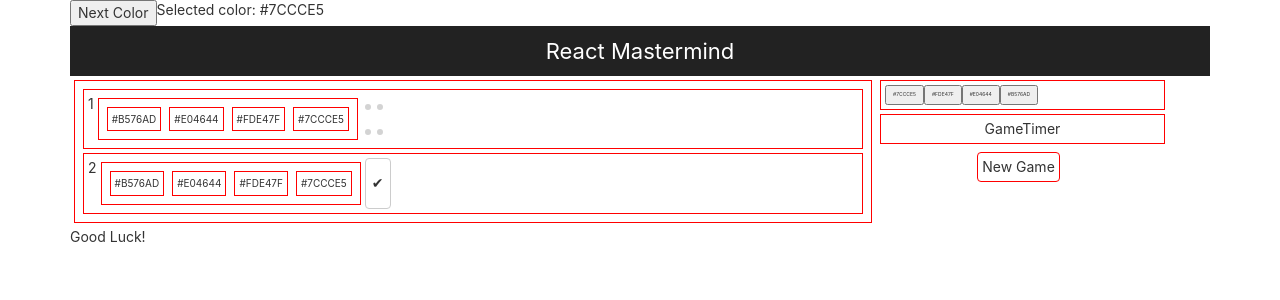
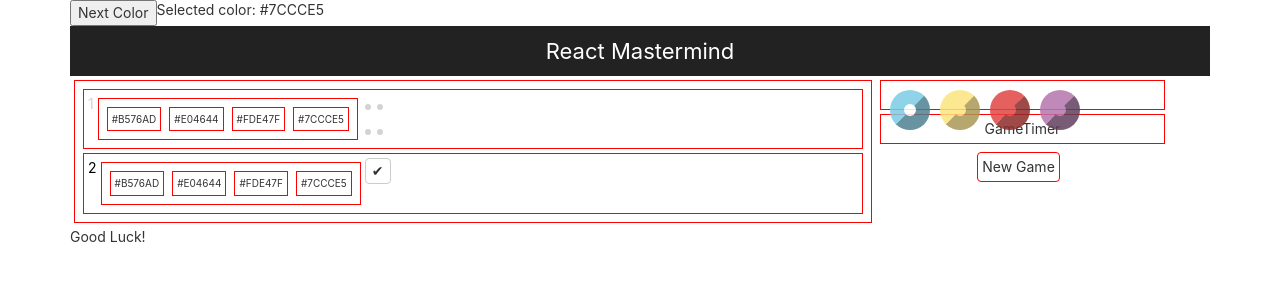
Before and after one commit to drmartirosian/React-Masterminds-Game, a React (Create React App) app: page / in a window 1280 px wide. Shown: the top 300 px of the page. Built offline with nearby package versions, Linux system fonts and the light colour scheme.

Commit message:
Color pickers now colors not words

```diff
--- /dev/null
+++ b/src/compcss/ColorPicker.module.css
@@ -0,0 +1,12 @@
+.button:hover {
+    opacity: 1;
+}
+.button {
+    width: 40px;
+    height: 40px;
+    margin: 5px;
+    border-width: 14px;
+    border-radius: 50%;
+    opacity: 0.85;
+    cursor: pointer;
+}
--- a/src/compcss/ScoreButton.module.css
+++ b/src/compcss/ScoreButton.module.css
@@ -1,3 +1,4 @@
 .button {
     padding: 2px 6px;
+    height: 50%;
 }
--- a/src/components/ColorPicker.jsx
+++ b/src/components/ColorPicker.jsx
@@ -1,11 +1,22 @@
 import React from 'react';
+import styles from '../compcss/ColorPicker.module.css'
 
-const ColorPicker = (props, selColorIdx) => (
+const ColorPicker = (props) => (
     <div className="component colorpicker">
-        {props.colors.map(color=>
-        <button className="" key={color}>{color}</button>
+        {props.colors.map((color, idx)=>
+            <button
+                key={color}
+                className={styles.button}
+                style={{
+                    backgroundColor: props.selColorIdx === idx ? 'white' : color,
+                    borderColor: color,
+                }}
+            >
+            {/* {color}*/}
+            </button>
         )}
     </div>
 );
 
+
 export default ColorPicker;
--- a/src/components/GuessRow.jsx
+++ b/src/components/GuessRow.jsx
@@ -5,7 +5,7 @@ import ScoreButton from './ScoreButton';
 
 const GuessRow = (props) => (
     <div className='flex-h component gamerow'>
-        <div>{props.rowIdx + 1}</div>
+        <div style={{color: props.currentGuess ? 'black' : 'lightgrey'}}>{props.rowIdx + 1}</div>
     <GuessPegs
       colors={props.colors}
       code={props.guess.code}
--- a/src/components/GuessScore.jsx
+++ b/src/components/GuessScore.jsx
@@ -12,6 +12,8 @@ const GuessScore = ({ score }) => {
       border: '2px solid',
       borderRadius: '50%'
     }
+
+
     // Add below the baseStyle object
     const pegStyles = {
       'P': {
```
Lines whose indentation alone changed are shown as unchanged.
